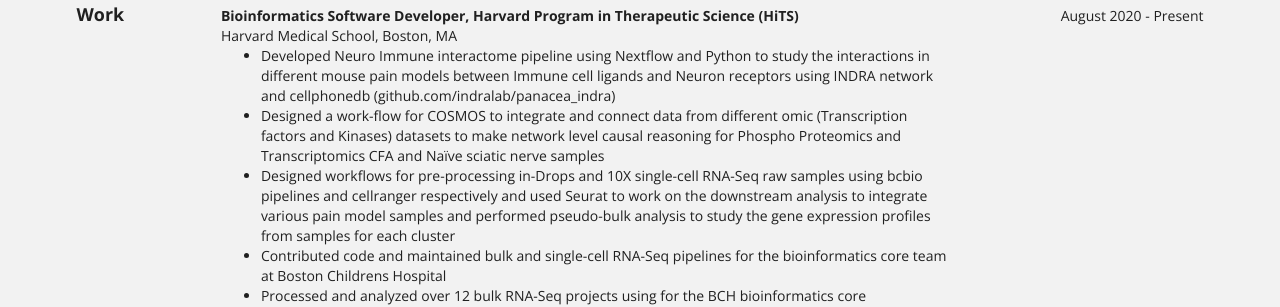
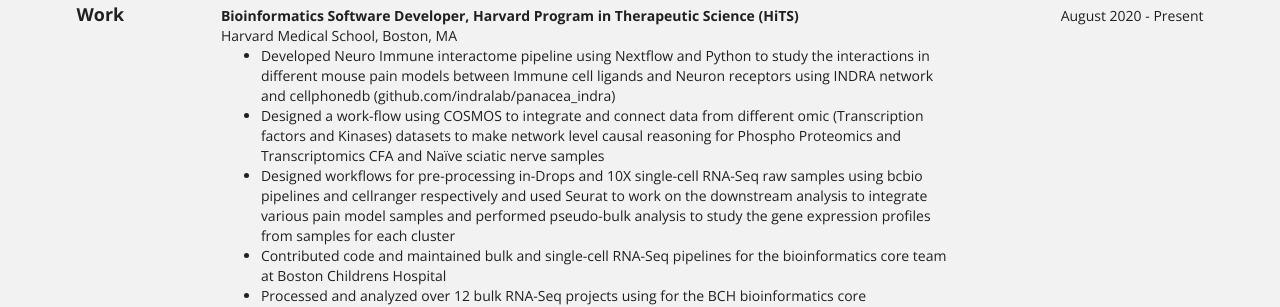
Before and after one commit to samuelbunga/samuelbunga.github.io, a Jekyll site: the page built from bio/index.html, in a window 1280 px wide. Shown: the part 443-750 px from the top of the page. Built offline with Jekyll 4.4.1, drawn with Linux system fonts in a browser that asks for light colours.

Commit message:
Update bio.json

```diff
--- a/_data/bio.json
+++ b/_data/bio.json
@@ -93,7 +93,7 @@
       "summary": "Harvard Medical School, Boston, MA",
       "highlights": [
         "Developed Neuro Immune interactome pipeline using Nextflow and Python to study the interactions in different mouse pain models between Immune cell ligands and Neuron receptors using INDRA network and cellphonedb (github.com/indralab/panacea_indra)",
-        "Designed a work-flow for COSMOS to integrate and connect data from different omic (Transcription factors and Kinases) datasets to make network level causal reasoning for Phospho Proteomics and Transcriptomics CFA and Naïve sciatic nerve samples",
+        "Designed a work-flow using COSMOS to integrate and connect data from different omic (Transcription factors and Kinases) datasets to make network level causal reasoning for Phospho Proteomics and Transcriptomics CFA and Naïve sciatic nerve samples",
         "Designed workflows for pre-processing in-Drops and 10X single-cell RNA-Seq raw samples using bcbio pipelines and cellranger respectively and used Seurat to work on the downstream analysis to integrate various pain model samples and performed pseudo-bulk analysis to study the gene expression profiles from samples for each cluster",
         "Contributed code and maintained bulk and single-cell RNA-Seq pipelines for the bioinformatics core team at Boston Childrens Hospital",
         "Processed and analyzed over 12 bulk RNA-Seq projects using for the BCH bioinformatics core",
```
